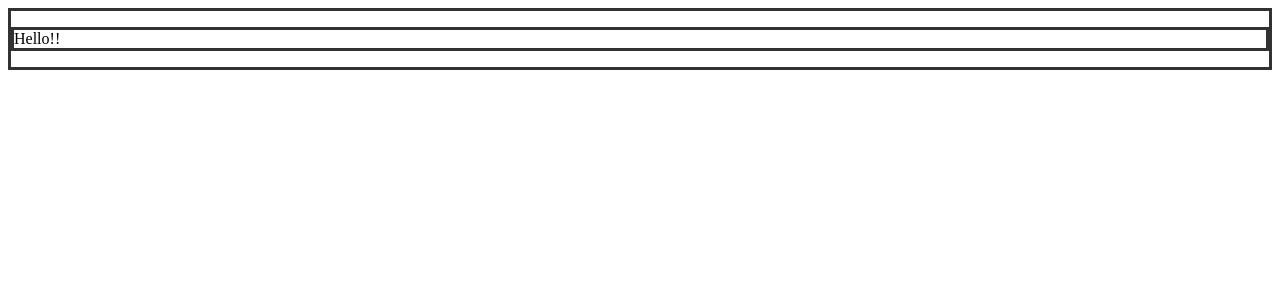
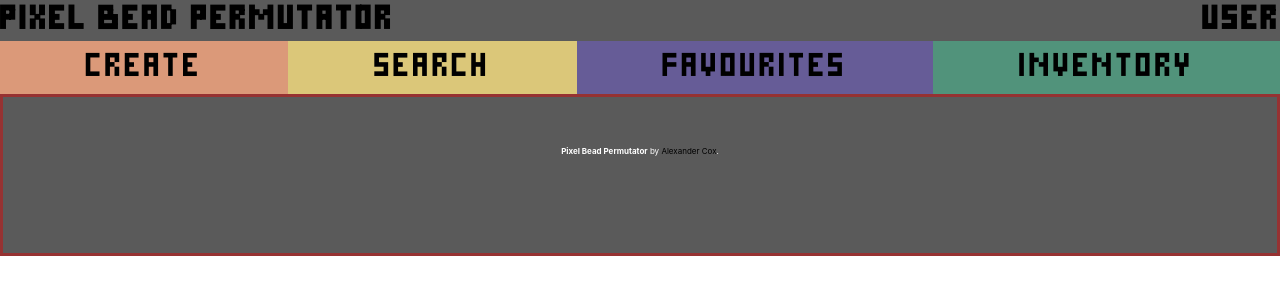
Before and after one commit to alexander-cox/FE-PP-pixel-bead-permutator, a React (Create React App) app: page / in a window 1280 px wide. Shown: the top 300 px of the page. Built offline with nearby package versions, Linux system fonts and the light colour scheme; the HTML template or start-up script is replaced by a standard one.

Commit message:
created title navbar and footer with basic routing of url with Links

```diff
--- a/package.json
+++ b/package.json
@@ -3,8 +3,10 @@
   "version": "0.1.0",
   "private": true,
   "dependencies": {
+    "bulma": "^0.7.1",
     "react": "^16.4.1",
     "react-dom": "^16.4.1",
+    "react-router-dom": "^4.3.1",
     "react-scripts": "1.1.4"
   },
   "scripts": {
--- a/public/index.html
+++ b/public/index.html
@@ -10,6 +10,8 @@
     -->
     <link rel="manifest" href="%PUBLIC_URL%/manifest.json">
     <link rel="shortcut icon" href="%PUBLIC_URL%/favicon.ico">
+    <link rel="stylesheet" href="https://cdnjs.cloudflare.com/ajax/libs/bulma/0.7.1/css/bulma.min.css">
+
     <!--
       Notice the use of %PUBLIC_URL% in the tags above.
       It will be replaced with the URL of the `public` folder during the build.
--- a/src/App.css
+++ b/src/App.css
@@ -1,15 +1,47 @@
 
 /* As hex codes */
 
+@font-face {
+  font-family: 'pixel';
+  font-style: normal;
+  src: local('pixel'), url(./fonts/pixel.ttf) format('truetype');
+}
+
 p, body, h1 {
-  border-style: solid;
-  border-color: rgba(  50, 50, 50);
+  /* border-style: solid;
+  border-color: rgb(150, 50, 50); */
 }
+
+.background-colour-neutral { background-color: rgba(  90, 90, 90) }
+
+.background-color-primary-0 { background-color: #B96A43 !important }	/* Main Primary background-color */
+.background-color-primary-1 { background-color: #F4C5AE !important}
+.background-color-primary-2 { background-color: #DB9979 }
+.background-color-primary-3 { background-color: #9F4B22 }
+.background-color-primary-4 { background-color: #822E06 }
+
+.background-color-secondary-1-0 { background-color: #B9A243 }	/* Main Secondary background-color (1) */
+.background-color-secondary-1-1 { background-color: #F4E7AE }
+.background-color-secondary-1-2 { background-color: #DBC779 }
+.background-color-secondary-1-3 { background-color: #9F8622 }
+.background-color-secondary-1-4 { background-color: #826A06 }
+
+.background-color-secondary-2-0 { background-color: #453980 }	/* Main Secondary background-color (2) */
+.background-color-secondary-2-1 { background-color: #867FA9 }
+.background-color-secondary-2-2 { background-color: #665C97 }
+.background-color-secondary-2-3 { background-color: #2F226E }
+.background-color-secondary-2-4 { background-color: #1B0F5A }
+
+.background-color-complement-0 { background-color: #2D7C60 }	/* Main Complement background-color */
+.background-color-complement-1 { background-color: #75A493 }
+.background-color-complement-2 { background-color: #51937B }
+.background-color-complement-3 { background-color: #176B4D }
+.background-color-complement-4 { background-color: #04573A }
 
 .rgba-colour-neutral { color: rgba(  50, 50, 50) }
 
-.color-primary-0 { color: #B96A43 }	/* Main Primary color */
-.color-primary-1 { color: #F4C5AE }
+.color-primary-0 { color: #B96A43 !important }	/* Main Primary color */
+.color-primary-1 { color: #F4C5AE !important}
 .color-primary-2 { color: #DB9979 }
 .color-primary-3 { color: #9F4B22 }
 .color-primary-4 { color: #822E06 }
--- a/src/App.js
+++ b/src/App.js
@@ -1,14 +1,24 @@
 import React, { Component } from 'react';
+import {
+  BrowserRouter as Router,
+  Route,
+  Link
+} from 'react-router-dom'
 import './App.css';
+import Navigation from './Navigation';
+import Title from './Title';
+import Footer from './Footer';
 
 class App extends Component {
   render() {
     return (
+      <Router>
       <div className="App">
-        <header className="App-header">
-        </header>
-        <p>Hello!!</p>
+        <Title />
+        <Navigation />
+        <Footer />
       </div>
+      </Router>
     );
   }
 }
--- /dev/null
+++ b/src/Footer.css
@@ -0,0 +1,10 @@
+.footer {
+    color: white;
+    border-style: solid;
+    border-color: rgb(150, 50, 50);
+    font-size: 0.5rem;
+}
+
+strong {
+    color: white;
+}
--- /dev/null
+++ b/src/Footer.js
@@ -0,0 +1,15 @@
+import React, { Component } from 'react';
+import './Footer.css';
+const Footer = () => {
+    return (
+        <footer class="footer background-colour-neutral">
+            <div class="content has-text-centered">
+                <p>
+                    <strong>Pixel Bead Permutator</strong> by <a href="https://github.com/Alexander-Cox">Alexander Cox</a>.
+                </p>
+            </div>
+        </footer>
+    );
+}
+
+export default Footer;
--- /dev/null
+++ b/src/Navigation.css
@@ -0,0 +1,18 @@
+.heading {
+    font-family: 'pixel';
+    font-size: 2rem;
+    color: black;
+}
+
+.level-item {
+    display: inline-block
+}
+
+a {
+    text-decoration: none;
+    color: black
+}
+
+#topnav {
+    margin-bottom: 0;
+}
--- /dev/null
+++ b/src/Navigation.js
@@ -0,0 +1,27 @@
+import React, { Component } from 'react';
+import {
+    Route,
+    Link
+  } from 'react-router-dom'
+import './Navigation.css';
+
+const Navigation = () => {
+    return (
+        <nav id="topnav" class="level">
+                <div class="level-item has-text-centered background-color-primary-2">
+                    <p class="heading nav"><Link to='/create' >CREATE</Link></p>
+                </div>
+                <div class="level-item has-text-centered background-color-secondary-1-2">
+                    <p class="heading nav"><Link to='/search' >SEARCH</Link></p>
+                </div>
+                <div class="level-item has-text-centered background-color-secondary-2-2">
+                    <p class="heading nav"><Link to='/favourites' >FAVOURITES</Link></p>
+                </div>
+                <div class="level-item has-text-centered background-color-complement-2">
+                    <p class="heading nav"><Link to='/inventory' >INVENTORY</Link></p>
+                </div>
+        </nav>
+    );
+}
+
+export default Navigation;
--- /dev/null
+++ b/src/Title.css
@@ -0,0 +1,11 @@
+.level {
+    /* background-color:  rgba(  50, 50, 50); */
+}
+
+.title {
+    margin-bottom: 0;
+}
+
+#toptitle {
+    margin-bottom: 0
+}
--- /dev/null
+++ b/src/Title.js
@@ -0,0 +1,26 @@
+import React, { Component } from 'react';
+import {
+    BrowserRouter as Router,
+    Route,
+    Link
+} from 'react-router-dom'
+import './Title.css'
+
+const Title = () => {
+    return (
+        <nav id='toptitle' class="level title background-colour-neutral">
+            <div className="level-left">
+                <div class="level-item">
+                    <p class="heading"><Link to='/' >Pixel Bead Permutator</Link></p>
+                </div>
+            </div>
+            <div className="level-right">
+                <div class="level-item">
+                    <p class="heading"><Link to='' >User</Link></p>
+                </div>
+            </div>
+        </nav>
+    );
+}
+
+export default Title;
```
Also changed, not shown: src/fonts/pixel.ttf (added), 1 other file (tests, documents, lock files or other folders).
